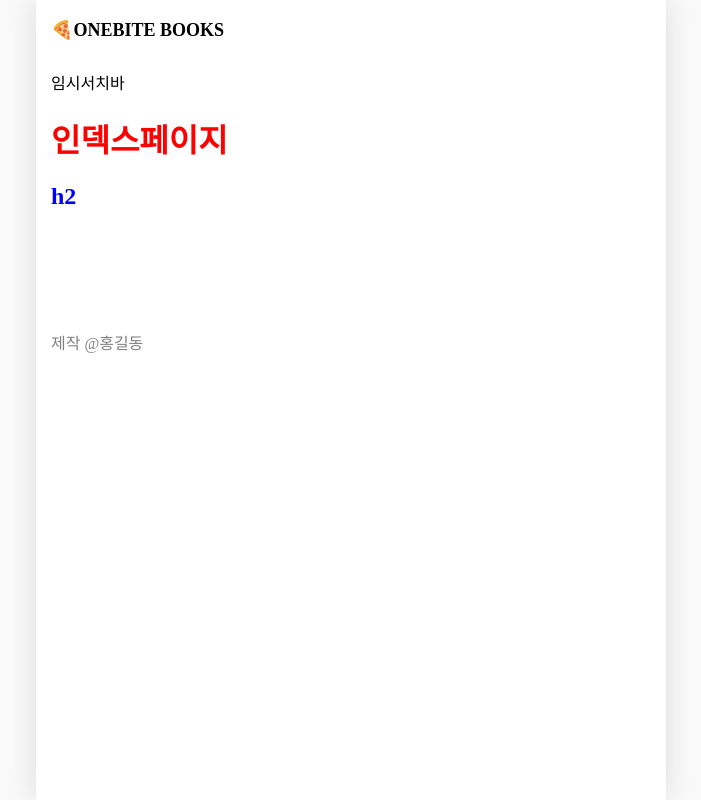
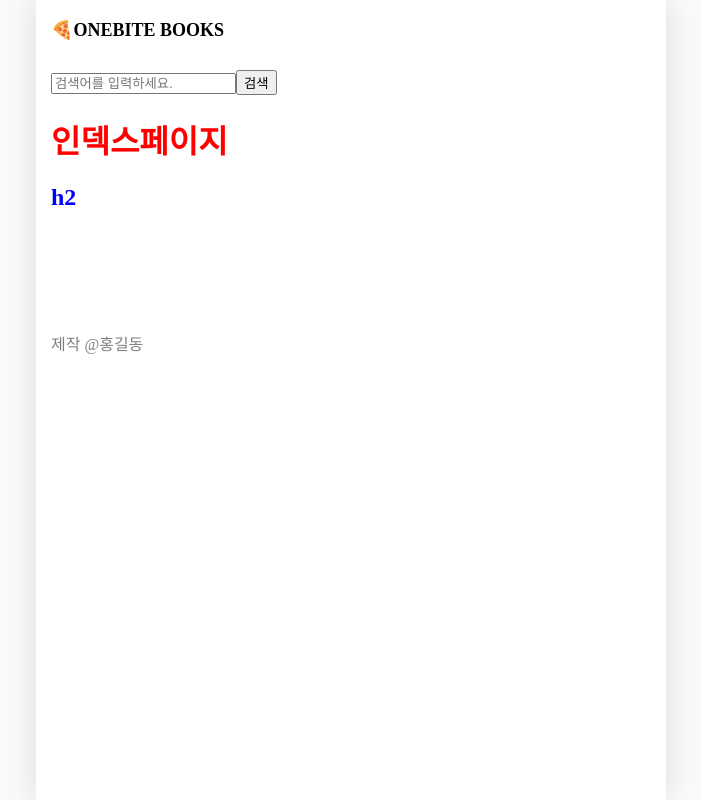
Before and after one commit to yammyam/Next.js-SSG, a Next.js app: page / in a window 1280 px wide. Shown: the whole page, without its empty margins (289-990 px from the left). Built offline with nearby package versions, Linux system fonts and the light colour scheme.

Commit message:
서치바 기능구현

```diff
--- a/src/components/searchable-layout.tsx
+++ b/src/components/searchable-layout.tsx
@@ -1,13 +1,45 @@
-import { ReactNode } from "react";
-
+import { useRouter } from "next/router";
+import { ReactNode, useEffect } from "react";
+import { useState } from "react";
 export default function SearchableLayout({
   children,
 }: {
   children: ReactNode; //타입설정 들오는 녀석은 "인덱스페이지"임, 상세페이지같은녀석은 아님.
 }) {
+  const router = useRouter();
+  const [search, setSearch] = useState("");
+
+  const q = router.query.q as string; //타입단언as
+  useEffect(() => {
+    setSearch(q || "");
+  }, [q]);
+
+  const onChangeSearch = (e: React.ChangeEvent<HTMLInputElement>) => {
+    setSearch(e.target.value);
+  };
+  const onSubmit = () => {
+    if (!search || q === search) return;
+    router.push(`/search?q=${search}`);
+  };
+
+  const onKeyDown = (e: React.KeyboardEvent<HTMLInputElement>) => {
+    //엔터눌렀을때작동하는함수
+    if (e.key === "Enter") {
+      onSubmit();
+    }
+  };
+
   return (
     <div>
-      <div>임시서치바</div>
+      <div>
+        <input
+          value={search}
+          onKeyDown={onKeyDown}
+          onChange={onChangeSearch}
+          placeholder="검색어를 입력하세요."
+        />
+        <button onClick={onSubmit}>검색</button>
+      </div>
       {children}
     </div>
   );
--- a/src/pages/_app.tsx
+++ b/src/pages/_app.tsx
@@ -6,7 +6,7 @@ import { NextPage } from "next";
 // getLayout은 우리가 커스텀스럽게 만든 함수기때문에 타입별칭을 통해 타입을 명시해줘야 함
 // NextPage는 넥스트에서 제공하는 페이지컴포넌트의 기본타입
 type NextWithLayout = NextPage & {
-  getLayout: (page: ReactNode) => ReactNode;
+  getLayout?: (page: ReactNode) => ReactNode;
 };
 
 export default function App({
```
